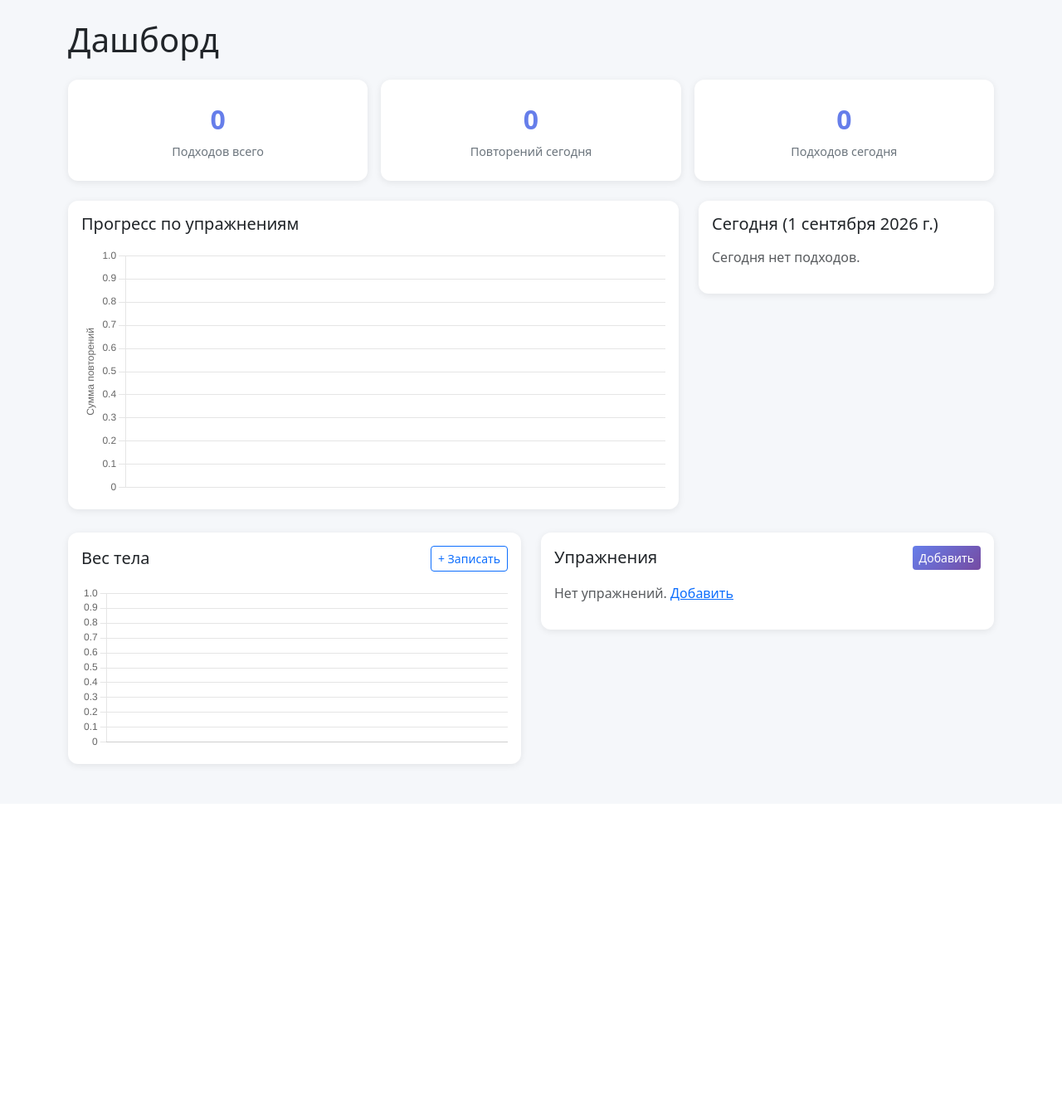
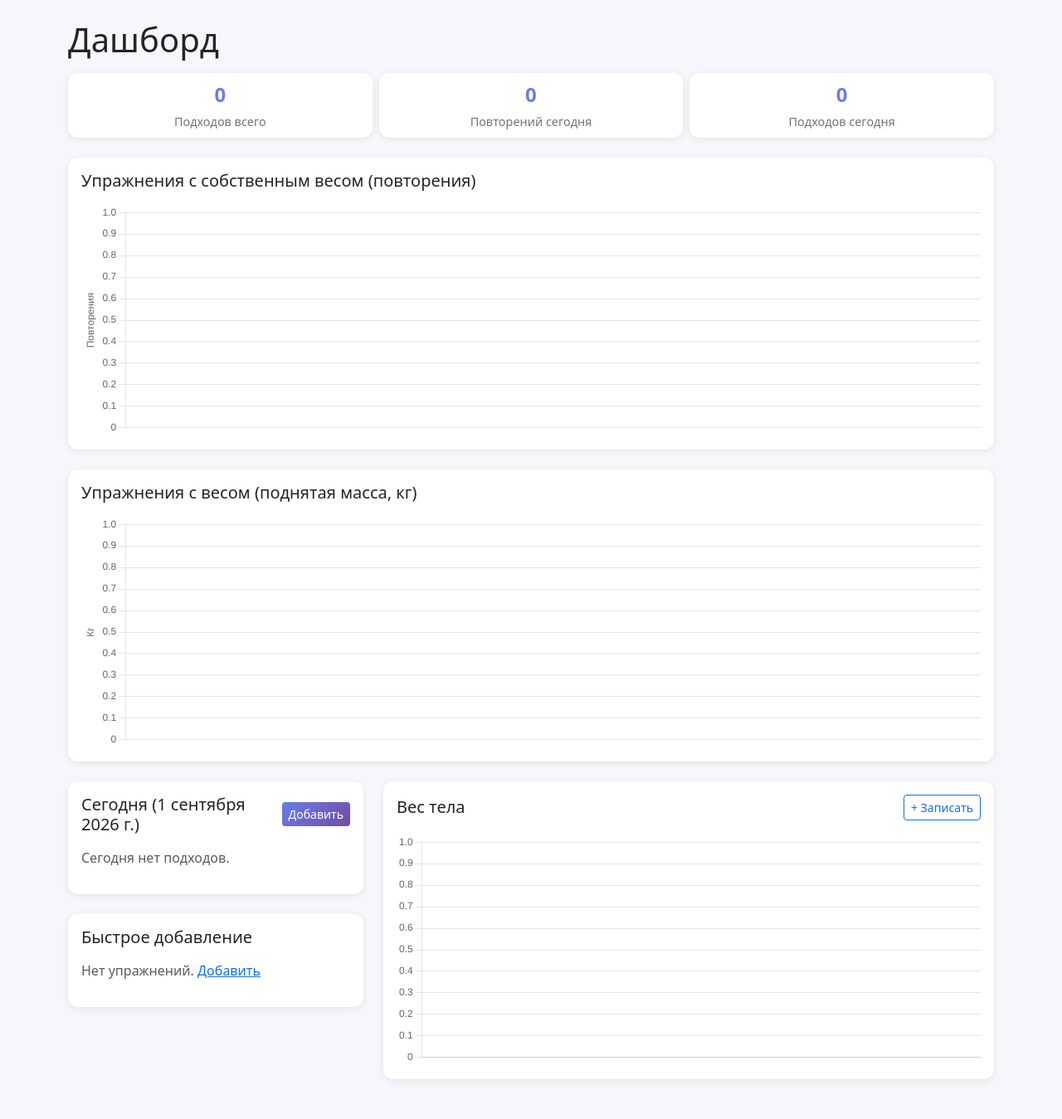
Before and after one commit to vl2kse/gym-book-test1, a Django app: page /workouts/ in a window 1280 px wide. Shown: the part 56-1405 px from the top of the page at 83% size. Before the commit the page ends 983 px from the top, so only its background shows below. Run offline with Django 5.2, Linux system fonts and the light colour scheme; data that the repository does not hold is empty; some libraries are stand-ins or nearby versions.

Commit message:
Split charts: bodyweight (reps) vs weighted (reps*weight=kg). Compact stat cards. Removed exercises panel from chart area.

```diff
--- a/workouts/templates/workouts/dashboard.html
+++ b/workouts/templates/workouts/dashboard.html
@@ -3,50 +3,64 @@
 {% block title %}GymBook - Дашборд{% endblock %}
 
 {% block content %}
-<h1 class="mb-4">Дашборд</h1>
+<h1 class="mb-3">Дашборд</h1>
 
-<!-- Статистика -->
-<div class="row g-3 mb-4">
+<!-- Статистика — компактная -->
+<div class="row g-2 mb-4">
     <div class="col-md-4">
-        <div class="card stat-card">
-            <div class="stat-value">{{ total_sets }}</div>
+        <div class="card stat-card py-2">
+            <div class="stat-value fs-4">{{ total_sets }}</div>
             <div class="stat-label">Подходов всего</div>
         </div>
     </div>
     <div class="col-md-4">
-        <div class="card stat-card">
-            <div class="stat-value">{{ today_total }}</div>
+        <div class="card stat-card py-2">
+            <div class="stat-value fs-4">{{ today_total }}</div>
             <div class="stat-label">Повторений сегодня</div>
         </div>
     </div>
     <div class="col-md-4">
-        <div class="card stat-card">
-            <div class="stat-value">{{ today_sets|length }}</div>
+        <div class="card stat-card py-2">
+            <div class="stat-value fs-4">{{ today_sets|length }}</div>
             <div class="stat-label">Подходов сегодня</div>
         </div>
     </div>
 </div>
 
+<!-- Чарт 1: упражнения без веса -->
+{% if bw_date_labels %}
+<div class="card p-3 mb-4">
+    <h5 class="mb-3">Упражнения с собственным весом (повторения)</h5>
+    <div class="chart-container" style="height:280px">
+        <canvas id="bwChart"></canvas>
+    </div>
+</div>
+{% endif %}
+
+<!-- Чарт 2: упражнения с весом -->
+{% if wt_date_labels %}
+<div class="card p-3 mb-4">
+    <h5 class="mb-3">Упражнения с весом (поднятая масса, кг)</h5>
+    <div class="chart-container" style="height:280px">
+        <canvas id="wtChart"></canvas>
+    </div>
+</div>
+{% endif %}
+
+{% if not bw_date_labels and not wt_date_labels %}
+<div class="card p-4 mb-4">
+    <p class="text-muted">Нет данных. Добавьте подходы через <a href="{% url 'set_add' %}">эту страницу</a> или кнопки ниже.</p>
+</div>
+{% endif %}
+
+<!-- Сегодня + Быстрое добавление + Вес тела -->
 <div class="row g-4">
-    <!-- Главный график -->
-    <div class="col-lg-8">
-        <div class="card p-3">
-            <h5 class="mb-3">Прогресс по упражнениям</h5>
-            {% if date_labels %}
-            <div class="chart-container">
-                <canvas id="mainChart"></canvas>
-            </div>
-            {% else %}
-                <p class="text-muted">Нет данных. Добавьте подходы через панель справа.</p>
-            {% endif %}
-        </div>
-    </div>
-
     <!-- Сегодня -->
     <div class="col-lg-4">
         <div class="card p-3">
             <div class="d-flex justify-content-between align-items-center mb-3">
                 <h5 class="mb-0">Сегодня ({{ today }})</h5>
+                <a href="{% url 'set_add' %}" class="btn btn-primary btn-sm">Добавить</a>
             </div>
             {% if today_sets %}
             <table class="table table-sm mb-0">
@@ -65,41 +79,15 @@
                 <p class="text-muted">Сегодня нет подходов.</p>
             {% endif %}
         </div>
-    </div>
-</div>
 
-<!-- Вес тела -->
-{% if weight_dates and weight_values %}
-<div class="row g-4 mt-1">
-    <div class="col-lg-6">
-        <div class="card p-3">
-            <div class="d-flex justify-content-between align-items-center mb-3">
-                <h5 class="mb-0">Вес тела</h5>
-                <a href="{% url 'bodyweight_add' %}" class="btn btn-outline-primary btn-sm">+ Записать</a>
-            </div>
-            <div class="chart-container" style="height:200px">
-                <canvas id="weightChart"></canvas>
-            </div>
-        </div>
-    </div>
-
-    <!-- Упражнения с быстрым добавлением -->
-    <div class="col-lg-6">
-        <div class="card p-3">
-            <div class="d-flex justify-content-between align-items-center mb-3">
-                <h5 class="mb-0">Упражнения</h5>
-                <div>
-                    <a href="{% url 'set_add' %}" class="btn btn-primary btn-sm">Добавить</a>
-                </div>
-            </div>
+        <!-- Быстрое добавление -->
+        <div class="card p-3 mt-4">
+            <h5 class="mb-3">Быстрое добавление</h5>
             <div class="list-group">
                 {% for ex in exercises %}
-                <div class="list-group-item d-flex justify-content-between align-items-center">
+                <div class="list-group-item d-flex justify-content-between align-items-center py-2">
                     <a href="{% url 'exercise_progress' ex.id %}" class="text-decoration-none">{{ ex.display_name }}</a>
-                    <div class="d-flex align-items-center gap-2">
-                        <span class="badge bg-primary rounded-pill">{{ ex.sets.count }}</span>
-                        <button type="button" class="btn btn-outline-primary btn-sm py-0 px-1" onclick="openQuickAdd({{ ex.id }}, '{{ ex.display_name|escapejs }}')" title="Быстрое добавление">+</button>
-                    </div>
+                    <button type="button" class="btn btn-outline-primary btn-sm py-0 px-2" onclick="openQuickAdd({{ ex.id }}, '{{ ex.display_name|escapejs }}')">+</button>
                 </div>
                 {% endfor %}
                 {% if not exercises %}
@@ -108,45 +96,24 @@
             </div>
         </div>
     </div>
-</div>
-{% endif %}
 
-{% if not weight_dates and not weight_values %}
-<!-- Упражнения — fullWidth если нет графика веса -->
-<div class="row g-4 mt-1">
-    <div class="col-lg-6">
-        <div class="card p-3">
-            <div class="d-flex justify-content-between align-items-center mb-3">
-                <h5 class="mb-0">Упражнения</h5>
-                <a href="{% url 'set_add' %}" class="btn btn-primary btn-sm">Добавить</a>
-            </div>
-            <div class="list-group">
-                {% for ex in exercises %}
-                <div class="list-group-item d-flex justify-content-between align-items-center">
-                    <a href="{% url 'exercise_progress' ex.id %}" class="text-decoration-none">{{ ex.display_name }}</a>
-                    <div class="d-flex align-items-center gap-2">
-                        <span class="badge bg-primary rounded-pill">{{ ex.sets.count }}</span>
-                        <button type="button" class="btn btn-outline-primary btn-sm py-0 px-1" onclick="openQuickAdd({{ ex.id }}, '{{ ex.display_name|escapejs }}')" title="Быстрое добавление">+</button>
-                    </div>
-                </div>
-                {% endfor %}
-                {% if not exercises %}
-                    <p class="text-muted">Нет упражнений. <a href="{% url 'exercise_add' %}">Добавить</a></p>
-                {% endif %}
-            </div>
-        </div>
-    </div>
-    <div class="col-lg-6">
+    <!-- Вес тела -->
+    <div class="col-lg-8">
         <div class="card p-3">
             <div class="d-flex justify-content-between align-items-center mb-3">
                 <h5 class="mb-0">Вес тела</h5>
                 <a href="{% url 'bodyweight_add' %}" class="btn btn-outline-primary btn-sm">+ Записать</a>
             </div>
-            <p class="text-muted">Нет записей. <a href="{% url 'bodyweight_add' %}">Записать вес</a></p>
+            {% if weight_dates and weight_values %}
+            <div class="chart-container" style="height:280px">
+                <canvas id="weightChart"></canvas>
+            </div>
+            {% else %}
+                <p class="text-muted">Нет записей. <a href="{% url 'bodyweight_add' %}">Записать вес</a></p>
+            {% endif %}
         </div>
     </div>
 </div>
-{% endif %}
 
 <!-- Модалка быстрого добавления -->
 <div class="modal fade" id="quickAddModal" tabindex="-1">
@@ -183,19 +150,29 @@
 {% endblock %}
 
 {% block extra_scripts %}
-{% if date_labels %}
+{% if bw_date_labels %}
 <script>
-new Chart(document.getElementById('mainChart'), {
+new Chart(document.getElementById('bwChart'), {
     type: 'line',
-    data: {
-        labels: {{ date_labels|safe }},
-        datasets: {{ chart_datasets|safe }}
-    },
+    data: { labels: {{ bw_date_labels|safe }}, datasets: {{ bw_datasets|safe }} },
     options: {
-        responsive: true,
-        maintainAspectRatio: false,
+        responsive: true, maintainAspectRatio: false,
         interaction: { mode: 'index', intersect: false },
-        scales: { y: { beginAtZero: true, title: { display: true, text: 'Сумма повторений' } } }
+        scales: { y: { beginAtZero: true, title: { display: true, text: 'Повторения' } } }
+    }
+});
+</script>
+{% endif %}
+
+{% if wt_date_labels %}
+<script>
+new Chart(document.getElementById('wtChart'), {
+    type: 'line',
+    data: { labels: {{ wt_date_labels|safe }}, datasets: {{ wt_datasets|safe }} },
+    options: {
+        responsive: true, maintainAspectRatio: false,
+        interaction: { mode: 'index', intersect: false },
+        scales: { y: { beginAtZero: true, title: { display: true, text: 'Кг' } } }
     }
 });
 </script>
@@ -208,10 +185,8 @@ new Chart(document.getElementById('weightChart'), {
     data: {
         labels: {{ weight_dates|safe }},
         datasets: [{
-            label: 'Вес (кг)',
-            data: {{ weight_values|safe }},
-            borderColor: '#667eea',
-            backgroundColor: 'rgba(102,126,234,0.1)',
+            label: 'Вес (кг)', data: {{ weight_values|safe }},
+            borderColor: '#667eea', backgroundColor: 'rgba(102,126,234,0.1)',
             fill: true, tension: 0.3, pointRadius: 4,
         }]
     },
--- a/workouts/views.py
+++ b/workouts/views.py
@@ -20,31 +20,61 @@ def dashboard(request):
     today_sets = Set.objects.filter(date=today).select_related("exercise")
     today_total = sum(s.reps for s in today_sets)
 
-    # График: по горизонтали даты, по вертикали сумма повторений за день, по каждому упражнению
-    all_dates = Set.objects.dates('date', 'day', order='ASC')
-    date_labels = [d.isoformat() for d in all_dates]
+    # Разделяем упражнения: с весом и без
+    bw_exercises = []  # bodyweight (вес = 0)
+    wt_exercises = []  # weighted (вес > 0)
+    for ex in exercises:
+        has_weight = Set.objects.filter(exercise=ex, weight__gt=0).exists()
+        if has_weight:
+            wt_exercises.append(ex)
+        else:
+            bw_exercises.append(ex)
 
-    chart_datasets = []
+    # Все даты
+    all_dates_bw = Set.objects.filter(exercise__in=bw_exercises).dates('date', 'day', order='ASC') if bw_exercises else []
+    all_dates_wt = Set.objects.filter(exercise__in=wt_exercises).dates('date', 'day', order='ASC') if wt_exercises else []
+
+    bw_date_labels = [d.isoformat() for d in all_dates_bw]
+    wt_date_labels = [d.isoformat() for d in all_dates_wt]
+
     colors = ['#667eea', '#764ba2', '#e74c3c', '#2ecc71', '#f39c12', '#1abc9c', '#e67e22', '#3498db']
 
-    for i, ex in enumerate(exercises):
-        # Сумма повторений по дням
+    # Чарт 1: без веса — сумма повторений по дням
+    bw_datasets = []
+    for i, ex in enumerate(bw_exercises):
         daily = OrderedDict()
-        for d in all_dates:
+        for d in all_dates_bw:
             daily[d] = 0
         sets_ex = Set.objects.filter(exercise=ex).values('date').annotate(total=models.Sum('reps'))
         for s in sets_ex:
             if s['date'] in daily:
                 daily[s['date']] = s['total'] or 0
-
-        chart_datasets.append({
+        bw_datasets.append({
             'label': ex.display_name,
             'data': list(daily.values()),
             'borderColor': colors[i % len(colors)],
             'backgroundColor': colors[i % len(colors)] + '20',
-            'fill': False,
-            'tension': 0.3,
-            'pointRadius': 4,
+            'fill': False, 'tension': 0.3, 'pointRadius': 4,
+        })
+
+    # Чарт 2: с весом — сумма (повторения * вес) по дням = общая поднятая масса
+    wt_datasets = []
+    for i, ex in enumerate(wt_exercises):
+        daily = OrderedDict()
+        for d in all_dates_wt:
+            daily[d] = 0
+        sets_ex = Set.objects.filter(exercise=ex, weight__gt=0).values('date').annotate(
+            total_mass=models.Sum(models.F('reps') * models.F('weight'))
+        )
+        for s in sets_ex:
+            if s['date'] in daily:
+                daily[s['date']] = float(s['total_mass'] or 0)
+        wt_datasets.append({
+            'label': ex.display_name,
+            'data': list(daily.values()),
+            'borderColor': colors[i % len(colors)],
+            'backgroundColor': colors[i % len(colors)] + '20',
+            'fill': False, 'tension': 0.3, 'pointRadius': 4,
         })
 
     # Вес тела (последние 14 записей)
@@ -58,8 +88,10 @@ def dashboard(request):
         "today_total": today_total,
         "today": today,
         "exercises": exercises,
-        "date_labels": json.dumps(date_labels),
-        "chart_datasets": json.dumps(chart_datasets),
+        "bw_date_labels": json.dumps(bw_date_labels),
+        "bw_datasets": json.dumps(bw_datasets),
+        "wt_date_labels": json.dumps(wt_date_labels),
+        "wt_datasets": json.dumps(wt_datasets),
         "weight_dates": json.dumps(weight_dates),
         "weight_values": json.dumps(weight_values),
     }
```
